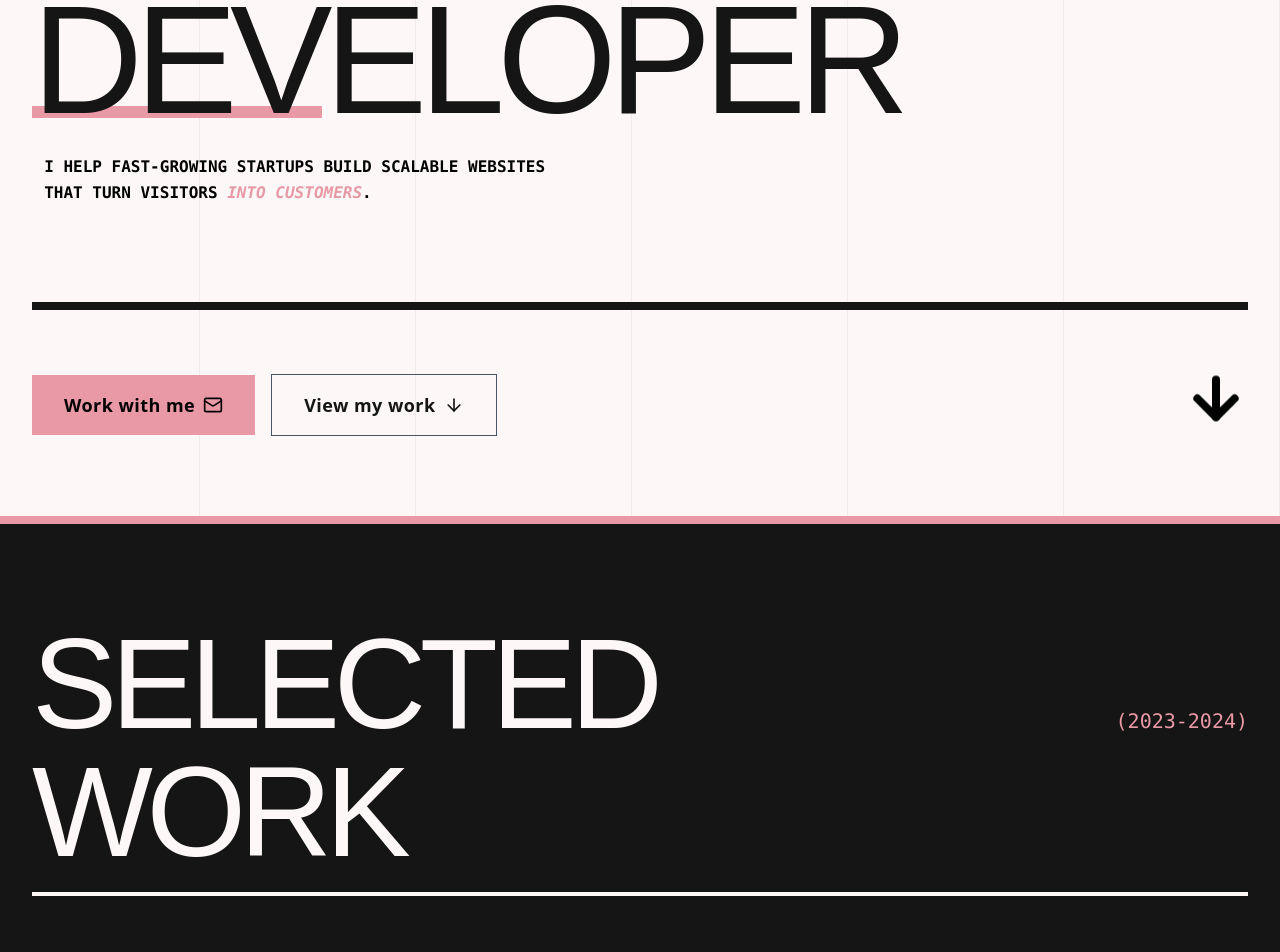
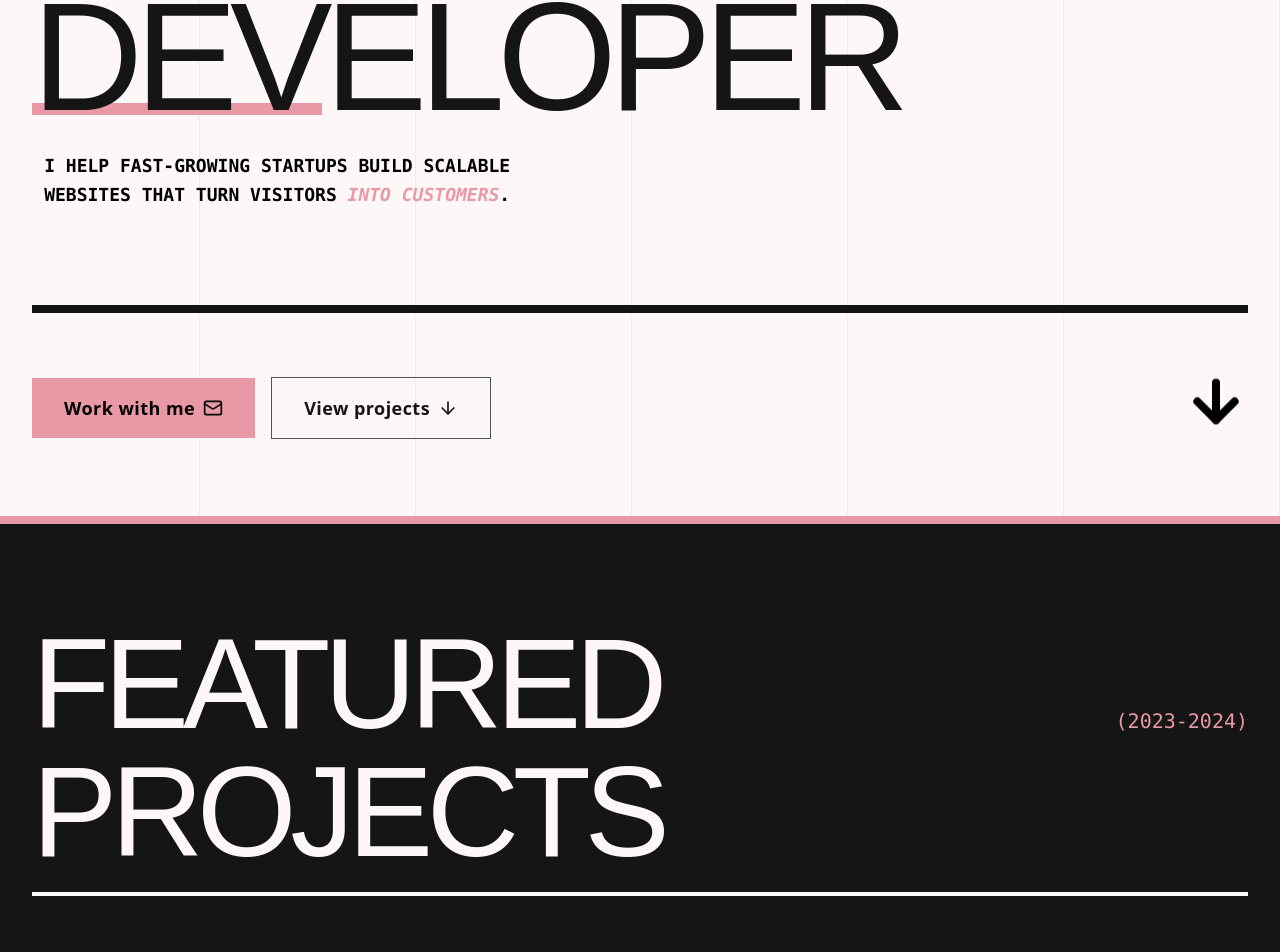
Before and after one commit to KathieU/2026-Portfolio, a React (Vite) app: page / in a window 1280 px wide. Shown: the part 284-1236 px from the top of the page. Built offline with nearby package versions, Linux system fonts and the light colour scheme.

Commit message:
Modified the hero section CTAs

```diff
--- a/src/components/Hero.tsx
+++ b/src/components/Hero.tsx
@@ -29,9 +29,9 @@ export function Hero() {
 
           </h1>
 
-          <p className="font-mono mt-8 text-sm md:text-base max-w-lg font-bold uppercase leading-relaxed ml-[1%]">
+          <p className="font-mono mt-8 text-sm md:text-lg max-w-lg font-bold uppercase leading-relaxed ml-[1%]">
 
-          I help fast-growing startups build scalable websites <br /> that turn visitors <span className="text-accent italic">into customers</span>.
+          I help fast-growing startups build scalable websites that turn visitors <span className="text-accent italic">into customers</span>.
 
           </p>
         </div>
@@ -52,7 +52,7 @@ export function Hero() {
                 href="#work"
                 className="w-full sm:w-auto px-8 py-4 border border-gray-600 text-dark font-bold text-lg tracking-wide hover:border-accent hover:text-accent transition-all flex items-center justify-center gap-2"
             >
-                View my work
+                View projects
                 <ArrowDown size={20} />
 
             </a>
--- a/src/components/Projects.tsx
+++ b/src/components/Projects.tsx
@@ -52,9 +52,9 @@ export function Projects() {
       <div className="max-w-480 mx-auto">
         <div className="flex items-baseline justify-between mb-16 border-b-4 border-light pb-4">
           <h2 className="font-archivo text-6xl md:text-9xl text-light tracking-tighter">
-            SELECTED
+            FEATURED
             <br />
-            WORK
+            PROJECTS
           </h2>
           <span className="hidden md:block font-mono text-accent text-xl">
             (2023-2024)
```
